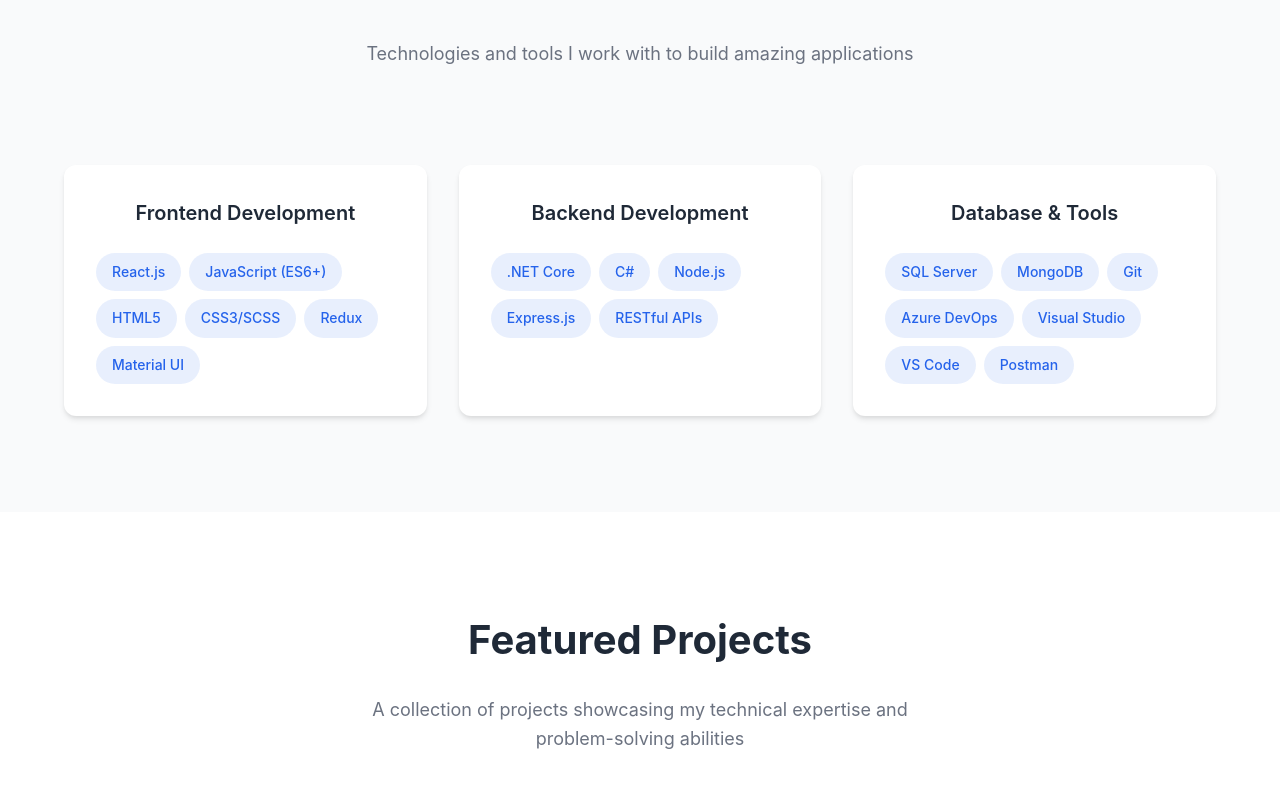
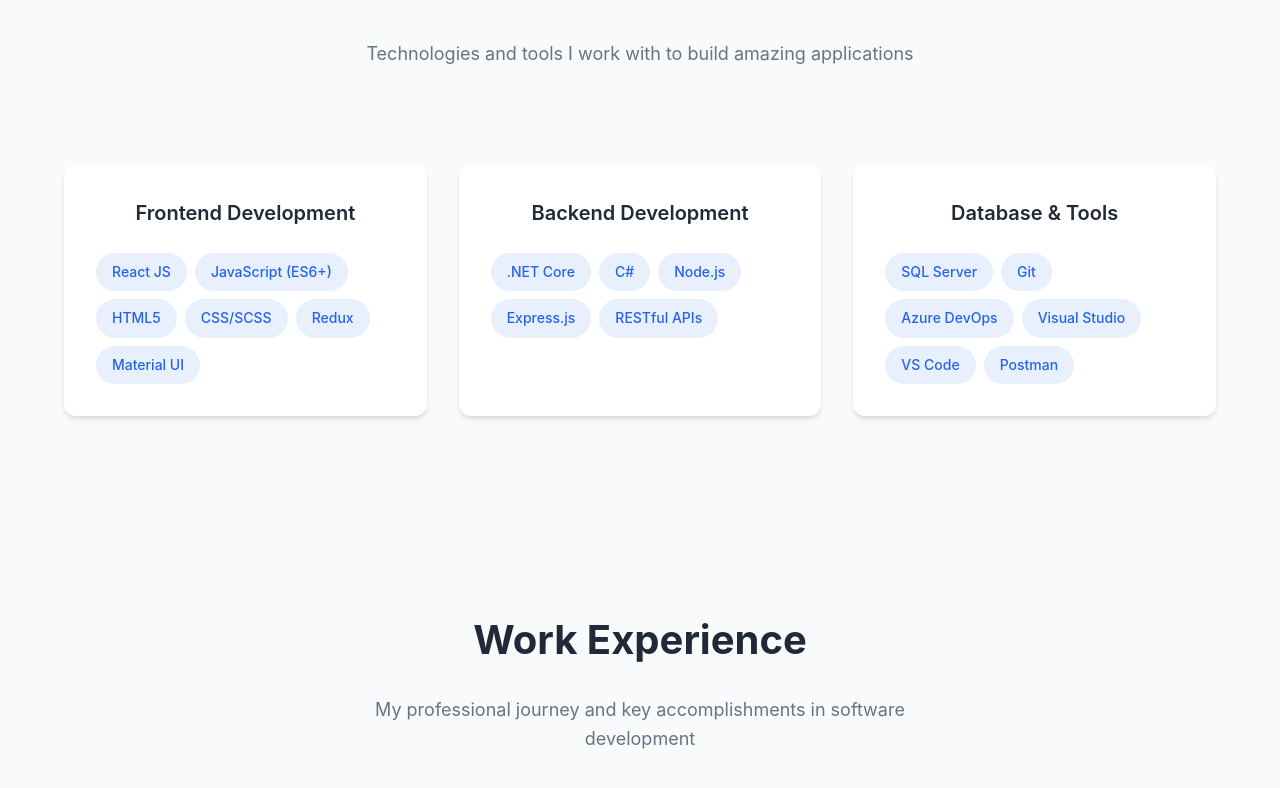
Before and after one commit to thiruraje/thiru-resume, a React (Create React App) app: page / in a window 1280 px wide. Shown: the part 1984-2772 px from the top of the page. Built offline with nearby package versions, Linux system fonts and the light colour scheme.

Commit message:
updated content

```diff
--- a/src/App.js
+++ b/src/App.js
@@ -18,8 +18,8 @@
         <Hero />
         <About />
         <Skills />
+        <Experience />
         <Projects />
-        <Experience />
         <Awards />
         <Contact />
       </main>
--- a/src/components/Awards.js
+++ b/src/components/Awards.js
@@ -3,6 +3,11 @@
 
 const Awards = () => {
   const highlights = [
+    {
+      icon: <Trophy size={32} />,
+      title: 'Star of the Month - August 2025',
+      description: 'Best performer'
+    },
     {
       icon: <Award size={32} />,
       title: 'SPOT Award',
@@ -10,13 +15,18 @@
     },
     {
       icon: <Trophy size={32} />,
-      title: 'Star of the Month',
+      title: 'Star of the Month - February 2024',
       description: 'Best performer'
     },
     {
       icon: <Medal size={32} />,
       title: 'Rising Star Award',
       description: 'Best performer based on ratings, project delivery metrics, and leadership feedback'
+    },
+    {
+      icon: <Award size={32} />,
+      title: 'Customer Satisfaction Impact',
+      description: 'Orion Innoation | Professional Services | 2022'
     },
   ];
 
--- a/src/components/Experience.js
+++ b/src/components/Experience.js
@@ -18,7 +18,7 @@
         'Participated in agile development processes and sprint planning',
       ],
       technologies: ['JavaScript', 'React', '.Net Core', 'SQL'],
-      upSkills: ['Node Js', 'Express.js', 'MongoDB']
+      upSkills: ['Node Js', 'Express.js']
     },
     {
       id: 2,
--- a/src/components/Header.js
+++ b/src/components/Header.js
@@ -26,8 +26,8 @@
     { label: 'Home', id: 'hero' },
     { label: 'About', id: 'about' },
     { label: 'Skills', id: 'skills' },
+    { label: 'Experience', id: 'experience' },
     { label: 'Projects', id: 'projects' },
-    { label: 'Experience', id: 'experience' },
     { label: 'Awards', id: 'awards' },
     { label: 'Contact', id: 'contact' }
   ];
--- a/src/components/Hero.js
+++ b/src/components/Hero.js
@@ -35,7 +35,7 @@
             </div>
             <h1 className="hero-title">
               <span className="name">Thiruvengadam Loganathan</span>
-              <span className="title-line">Full Stack Developer | Problem Solver | Tech Enthusiast</span>
+              <span className="title-line">Full Stack Developer</span>
             </h1>
             <p className="hero-description">
               Passionate React & .NET Core developer with expertise in building
--- a/src/components/Projects.js
+++ b/src/components/Projects.js
@@ -7,17 +7,17 @@
       title: 'Inventory Observation',
       description: 'Full-stack digitize inventory observation solution built with .NET Core and React. Features include offline-first functionality to support remote audits in low-connectivity areas and reducing manual documentation and significantly decreasing paperwork.',
       image: 'https://images.pexels.com/photos/3184292/pexels-photo-3184292.jpeg?auto=compress&cs=tinysrgb&w=600&h=400&fit=crop',
-      technologies: ['.NET Core', 'React', 'SQL Server', 'Azure DevOps'],
+      technologies: ['.NET Core', 'React JS', 'SQL Server', 'Azure DevOps'],
       features: ['Progressive Web App (PWA)', 'Offline funtionality (Remote areas)', 'Real-time Updates'],
       category: 'Full Stack'
     },
     {
       id: 2,
       title: 'Auvenir Compilation & Review App',
-      description: 'Implemented modules for client management and engagement tracking, streamlining audit planning and execution processes. Built using .NET Core and React.',
+      description: 'Application which will allow users and clients to effectively execute the whole compilation journey, with the ability to easily communicate and collaborate with clients and colleagues. Built using .NET Core and React.',
       image: 'https://images.pexels.com/photos/3184292/pexels-photo-3184292.jpeg?auto=compress&cs=tinysrgb&w=600&h=400&fit=crop',
-      technologies: ['.NET Core', 'React', 'SQL Server', 'Azure DevOps'],
-      features: ['Client Management', 'Engagement Management', 'Audit Planning', 'Role Management'],
+      technologies: ['.NET Core', 'React JS', 'SQL Server', 'Azure DevOps'],
+      features: ['Client Management', 'Engagement Management', 'Audit compilation and review', 'Role Management'],
       category: 'Full Stack'
     },
   ];
--- a/src/components/Skills.js
+++ b/src/components/Skills.js
@@ -5,7 +5,7 @@
     {
       title: 'Frontend Development',
       skills: [
-        'React.js', 'JavaScript (ES6+)', 'HTML5', 'CSS3/SCSS', 'Redux', 'Material UI'
+        'React JS', 'JavaScript (ES6+)', 'HTML5', 'CSS/SCSS', 'Redux', 'Material UI'
       ]
     },
     {
@@ -18,7 +18,7 @@
     {
       title: 'Database & Tools',
       skills: [
-        'SQL Server', 'MongoDB', 'Git',
+        'SQL Server', 'Git',
         'Azure DevOps', 'Visual Studio', 'VS Code', 'Postman'
       ]
     },
```
Also changed, not shown: 1 other file (tests, documents, lock files or other folders).
